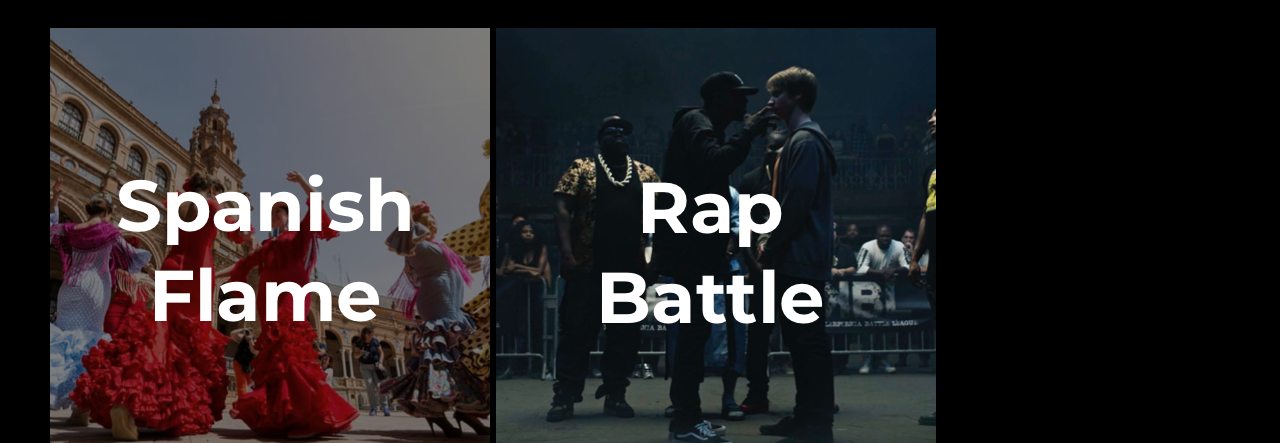
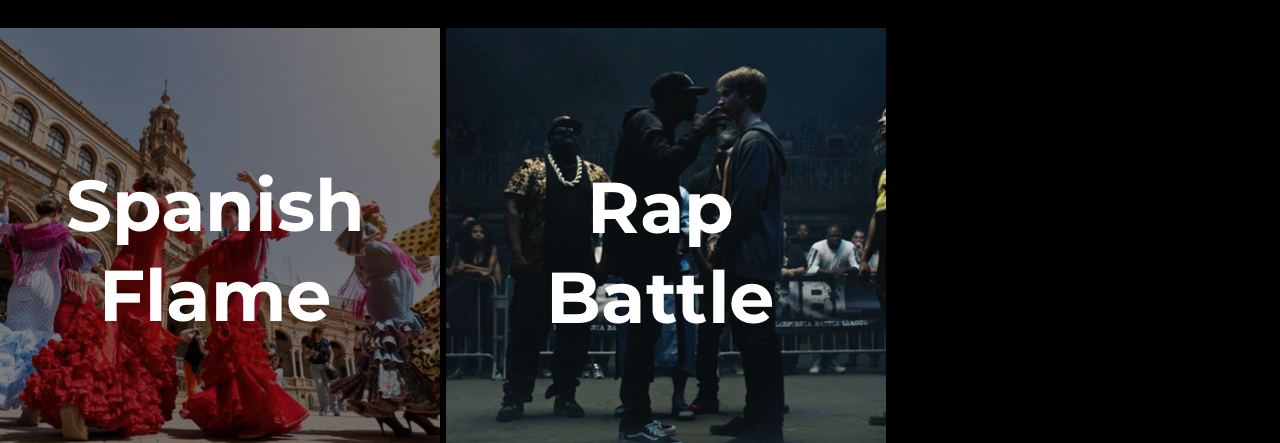
Before and after one commit to brennadoylee/final_project, a plain HTML site: page index.html in a window 1280 px wide. Shown: the part 290-733 px from the top of the page. Drawn offline with Linux system fonts and the light colour scheme.

Commit message:
padding change

```diff
--- a/css/style.css
+++ b/css/style.css
@@ -155,7 +155,6 @@ footer{
   align-items: center;
   flex-wrap: wrap;
   min-height: 500px;
-  padding-left: 50px;
 }
 
 .gallery > img{
```
